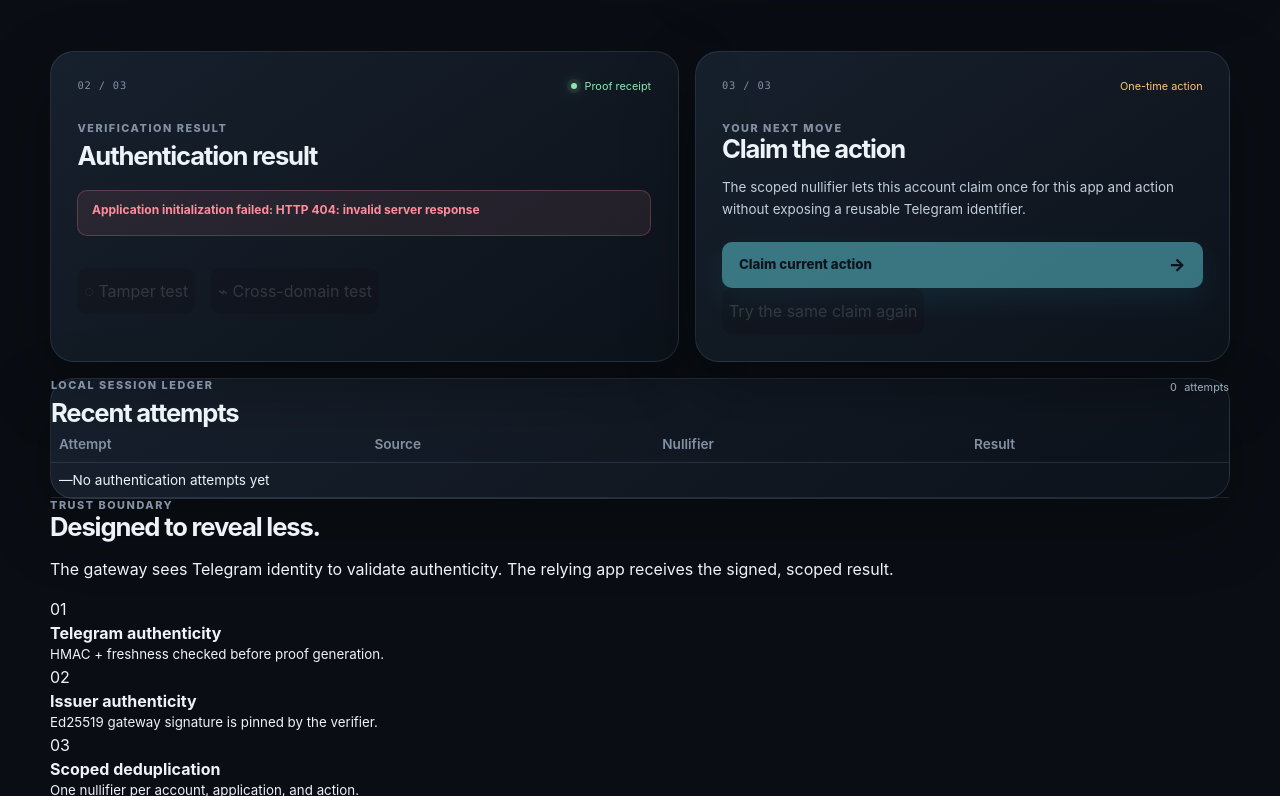
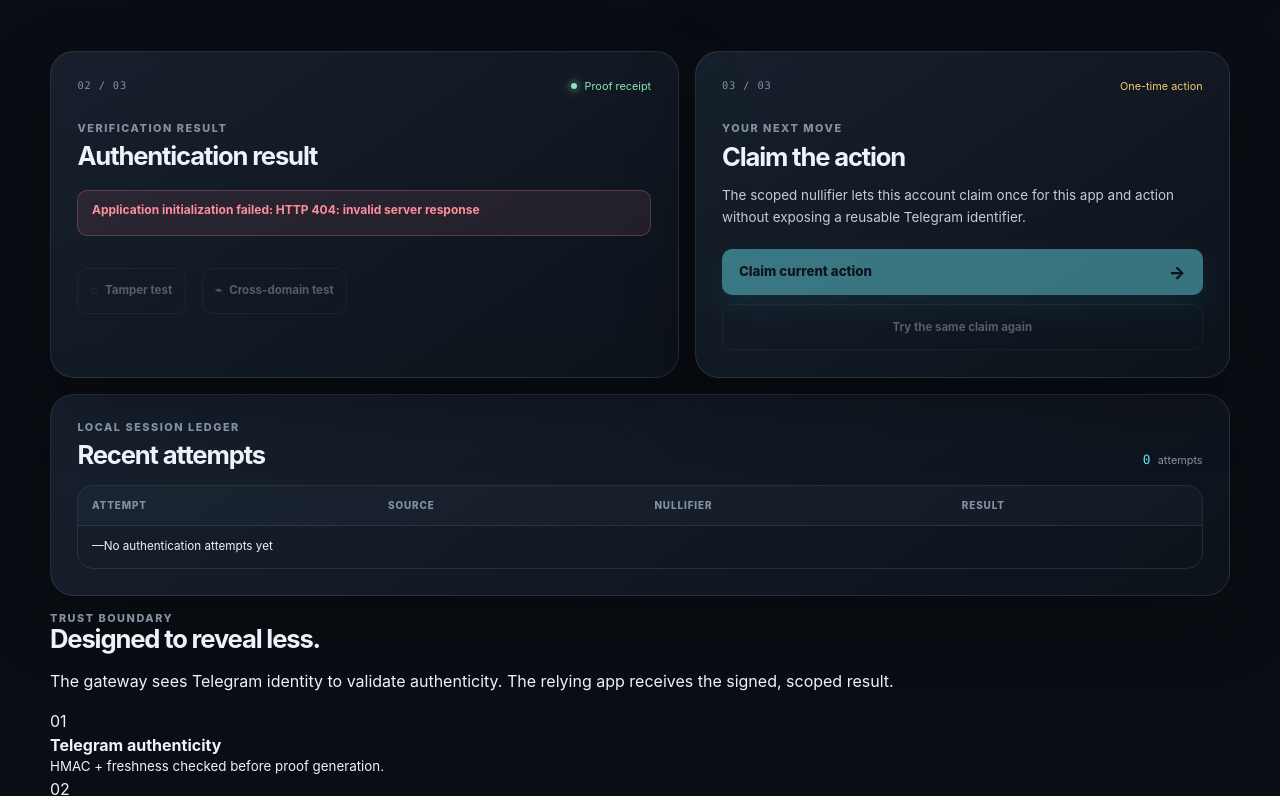
Before and after one commit to EF-Code/zktele-login, a website: page public/index.html in a window 1280 px wide. Shown: the part 712-1508 px from the top of the page. Drawn offline with Linux system fonts and the light colour scheme; no server answers.

Commit message:
feat(ui): add session ledger presentation

```diff
--- a/public/style.css
+++ b/public/style.css
@@ -749,27 +749,109 @@ h2 {
   margin-top: 1rem;
 }
 
-.dim {
+.text-button {
+  display: inline-flex;
+  align-items: center;
+  justify-content: center;
+  gap: 0.45rem;
+  padding: 0.62rem 0.78rem;
+  border-color: var(--border);
+  background: transparent;
+  color: var(--dim-strong);
+  font-size: 0.72rem;
+  font-weight: 700;
+}
+
+.text-button:hover:not(:disabled) {
+  border-color: var(--border-strong);
+  background: rgba(145, 170, 199, 0.09);
+  color: var(--text);
+}
+
+.claim-card {
+  display: flex;
+  flex-direction: column;
+}
+
+.claim-card h2 {
+  margin-top: 0.5rem;
+}
+
+.claim-actions {
+  margin-top: auto;
+  padding-top: 1.3rem;
+}
+
+.claim-actions .primary-button {
+  margin-top: 0;
+}
+
+.claim-actions .text-button {
+  width: 100%;
+  margin-top: 0.55rem;
+}
+
+.claim-card .status {
+  margin-top: 1rem;
+}
+
+.ledger-card {
+  margin-bottom: 1rem;
+  padding: clamp(1.2rem, 3vw, 1.65rem);
+}
+
+.ledger-heading {
+  align-items: flex-end;
+  margin-bottom: 1rem;
+}
+
+.ledger-count {
   color: var(--dim);
+}
+
+.ledger-count span {
+  color: var(--cyan);
+  font-family: ui-monospace, SFMono-Regular, Menlo, Consolas, monospace;
+  font-size: 0.8rem;
+  font-variant-numeric: tabular-nums;
+}
+
+.table-wrap {
+  overflow-x: auto;
+  border: 1px solid var(--border);
+  border-radius: var(--radius-md);
 }
 
 table {
   width: 100%;
+  min-width: 590px;
   border-collapse: collapse;
-  font-size: 0.85rem;
+  font-size: 0.73rem;
 }
 
 th,
 td {
+  padding: 0.75rem 0.85rem;
+  border-bottom: 1px solid var(--border);
   text-align: left;
-  padding: 0.45rem 0.5rem;
-  border-bottom: 1px solid var(--border);
   vertical-align: top;
 }
 
 th {
+  background: rgba(145, 170, 199, 0.045);
   color: var(--dim);
-  font-weight: 600;
+  font-size: 0.62rem;
+  font-weight: 800;
+  letter-spacing: 0.09em;
+  text-transform: uppercase;
+}
+
+tbody tr:last-child td {
+  border-bottom: none;
+}
+
+tbody tr:not(.empty-row):hover {
+  background: rgba(145, 170, 199, 0.045);
 }
 
 td.ok {
```
